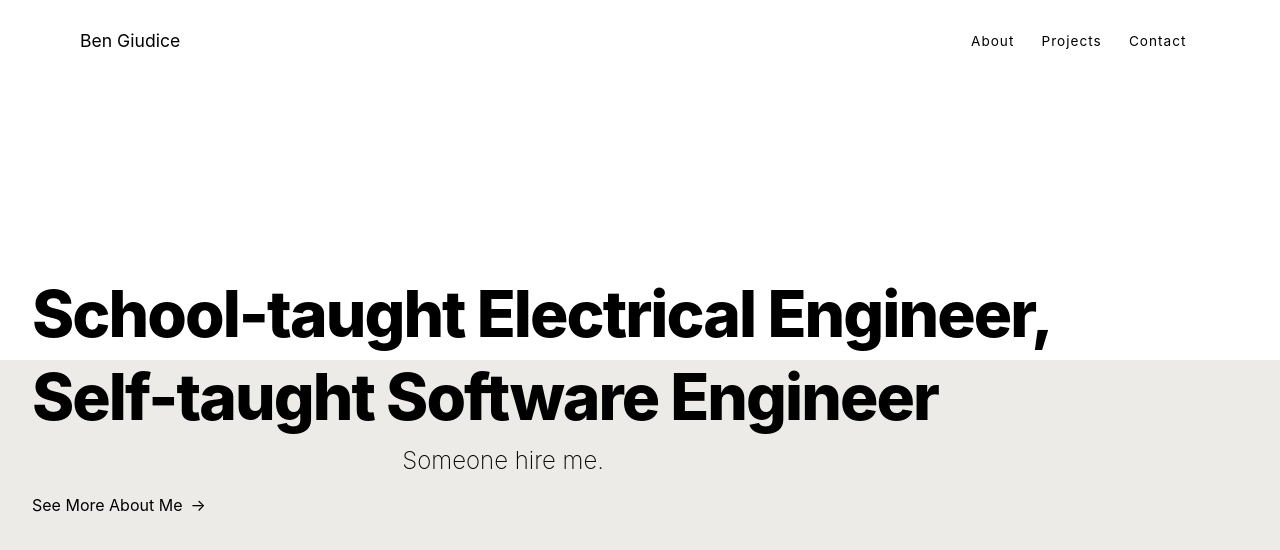
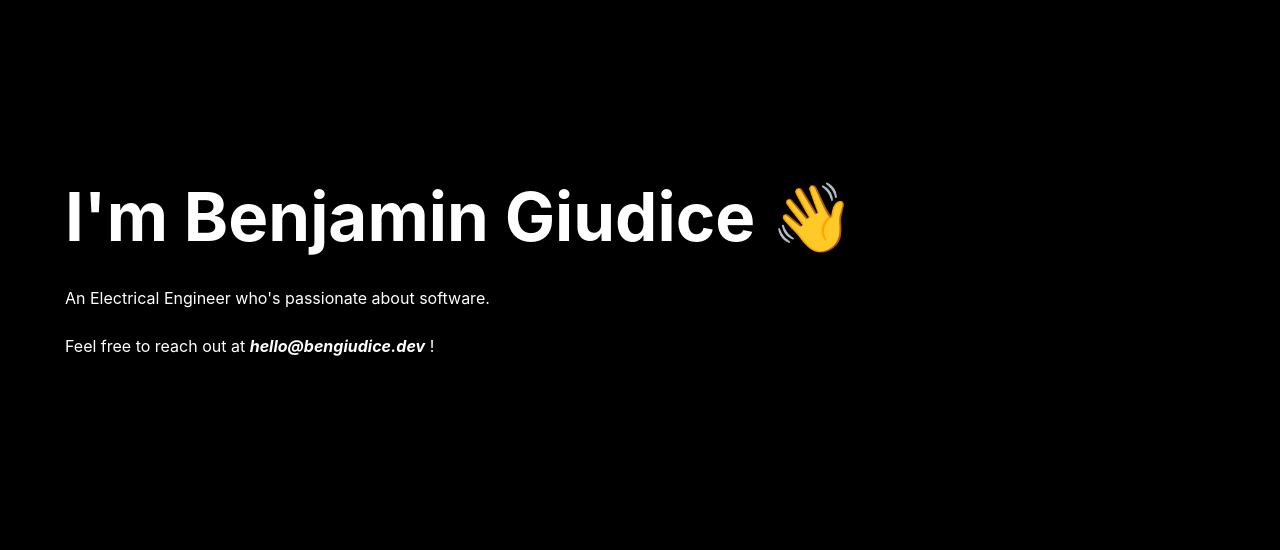
Before and after one commit to bengiudice/portfolio, a SvelteKit app: page / in a window 1280 px wide. Shown: the top 550 px of the page. Built offline with nearby package versions, Linux system fonts and the light colour scheme.

Commit message:
Streamline site

```diff
--- a/src/app.html
+++ b/src/app.html
@@ -17,16 +17,18 @@
 		font-family: "Inter", sans-serif;
 		margin: 0;
 		background-repeat: no-repeat;
+		background-color: #000000;
 	}
 	* {
 		box-sizing: border-box;
+		color: white;
 	}
 	a {
 		text-decoration: none;
-		color: black;
+		color: rgb(255, 255, 255);
 	}
 	:root {
-		--background: #ecebe8;
+		--background: #000000;
 	}
 	nav {
 		position: sticky;
--- a/src/routes/+layout.svelte
+++ b/src/routes/+layout.svelte
@@ -1,13 +1,3 @@
-<nav>
-    <div class="nav-container">
-        <a href="/" class="nav-logo" title="Back to Homepage">Ben Giudice</a>
-        <div class="nav-links">
-            <a href="/about" class="link">About</a>
-            <a href="/projects" class="link">Projects</a>
-            <a href="/contact" class="link">Contact</a>
-        </div>
-    </div>
-</nav>
 
 <div class="container">
     <slot></slot>
--- a/src/routes/+page.svelte
+++ b/src/routes/+page.svelte
@@ -1,83 +1,42 @@
 <svelte:head>
-    <title>Ben Giudice</title>
+    <title>About</title>
 </svelte:head>
 
-<div class="container">
-    <div class="info">
-        <div class="animate-background">
-            <div class="container info-container">
+<div class="main_container">
+    <section>
+        <div class="inner-container">
+            <h2 class="about-title">I'm Benjamin Giudice 👋</h2>
+            <div class="about-subtitle">
+                <p>
+                 An Electrical Engineer who's passionate about software.
+                </p>
+                <p>
+                    Feel free to reach out at <span class="info-text">hello@bengiudice.dev</span> !
+                </p>
             </div>
-            <div class="info-text">
-                <h1>
-                    <p class="animate-text-1">School-taught Electrical Engineer,</p>
-                    <p class="text-2"> Self-taught Software Engineer</p>
-                    </h1>
-            </div>
-            <h2 class="subtitle">
-                Someone hire me.
-            </h2>
-            <div style="color:black" class="scroll-button animate-scroll" tabindex="-1">
-                <a href="/about">See More About Me</a><div class="arrow">-></div>
-            </div>
-
         </div>
-    </div>
+    </section>
 </div>
-
-<div class="background-div"></div>
-
 <style>
-    .info {
-        text-align: center;
-        position: relative;
+    .main_container {
+        margin: 0 80px 0 65px;
     }
-    .info-container {
-        height: 100%;
-        display: flex;
-        flex-direction: column;
-        justify-content: center;
-        text-align: left;
-        align-items: start;
+    .about-title {
+        font-size: 4.2rem;
+        font-weight: bold;
+        margin-top: 11rem;
     }
-    .container {
-        max-width: 1400px;
-        margin: 190px 0 0 2rem;
+    .about-subtitle {
+        margin-top: -2rem;
     }
-    .info h1 {
-        font-size: 4rem;
-        margin: 0;
+    .about-subtitle >p {
+        width: 60%;
+        font-weight: normal;
+        font-size: 1rem;
+        line-height: 2rem;
     }
-    .info h1 p {
-        position: relative;
-        font: inherit;
-        margin: 0;
-        text-align: left;
-        line-height: 130%;
-        width: fit-content;
-        font-weight: 800;
-        letter-spacing: -0.03em;
-    }
-    .info h2 {
-        max-width: 65ch;
-        font-weight: 200;
-        margin-top: 0.50rem;
-    }
-    .background-div {
-        background-color: var(--background);
-        width: 100%;
-        height: 56vh;
-        margin: -155px auto;
-    }
-    .info .info-text {
-        position: relative;
-    }
-    .scroll-button {
-        display: flex;
-        border: none;
-        outline: none;
-        cursor: pointer;
-    }
-    .scroll-button .arrow {
-        margin-left: 0.50rem;
+    .info-text {
+        font-style: italic;
+        font-weight: bold;
     }
 </style>
--- a/src/routes/about/+page.svelte
+++ /dev/null
@@ -1,42 +0,0 @@
-<svelte:head>
-    <title>About</title>
-</svelte:head>
-
-<div class="main_container">
-    <section>
-        <div class="inner-container">
-            <h2 class="about-title">I'm Benjamin Giudice 👋</h2>
-            <div class="about-subtitle">
-                <p>
-                 Electrical engineer who's passionate about software.
-                </p>
-                <p>
-                    Feel free to reach out at <span class="info-text">contact@bengiudice.dev</span> !
-                </p>
-            </div>
-        </div>
-    </section>
-</div>
-<style>
-    .main_container {
-        margin: 0 80px 0 65px;
-    }
-    .about-title {
-        font-size: 4.2rem;
-        font-weight: bold;
-        margin-top: 11rem;
-    }
-    .about-subtitle {
-        margin-top: -2rem;
-    }
-    .about-subtitle >p {
-        width: 60%;
-        font-weight: normal;
-        font-size: 1rem;
-        line-height: 2rem;
-    }
-    .info-text {
-        font-style: italic;
-        font-weight: bold;
-    }
-</style>
--- a/src/routes/contact/+page.svelte
+++ /dev/null
@@ -1,14 +0,0 @@
-<svelte:head>
-    <title>Contact</title>
-</svelte:head>
-
-<div class="container">
-    <p></p>
-</div>
-
-<style>
-    .container {
-        max-width: 800px;
-        margin: 50px auto;
-    }
-</style>
```
Also changed, not shown: src/routes/projects/+page.svelte (deleted, +0 -27 lines).
